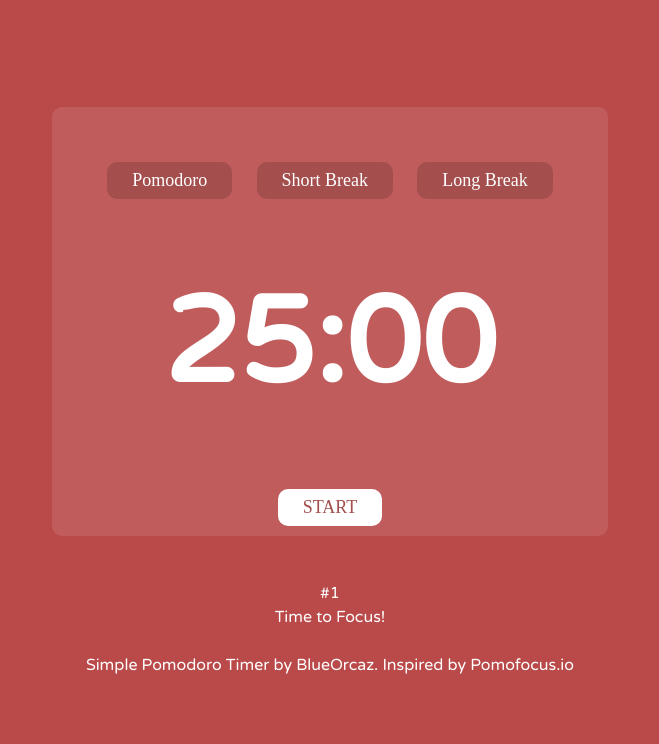
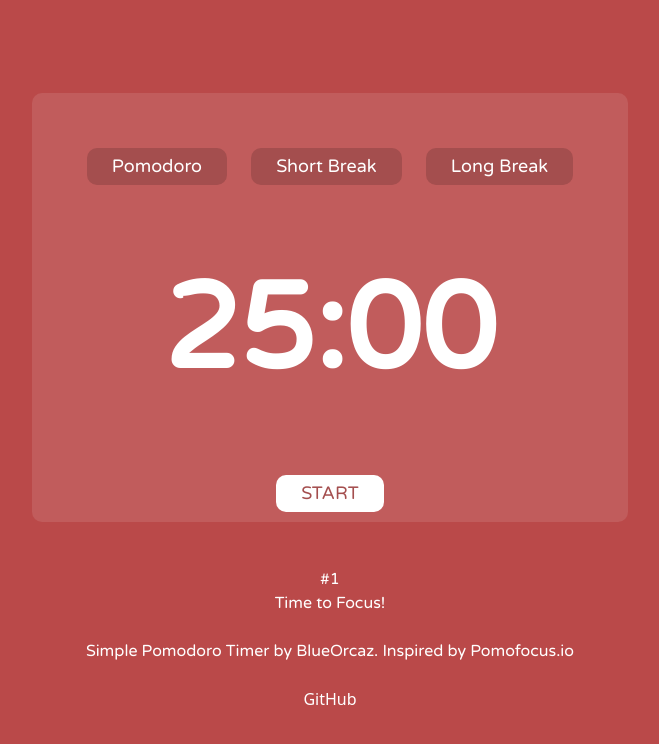
Before and after one commit to BlueOrcaz/sveltekit-pomodoro, a SvelteKit app: page / in a window 1280 px wide. Shown: the top 744 px of the page, without its empty margins (310-969 px from the left). Built offline with nearby package versions, Linux system fonts and the light colour scheme.

Commit message:
fixed bugs

```diff
--- a/src/routes/Timer.svelte
+++ b/src/routes/Timer.svelte
@@ -21,6 +21,8 @@
     }
 
     function pomodoroTime() { // set it to specific mode
+        buttonText = "START";
+        visible = false;
         clearInterval(interval);
         remaining = 1500;
         currentMode = "Pomodoro";
@@ -31,6 +33,8 @@
     }
 
     function shortBreak() {
+        buttonText = "START";
+        visible = false;
         clearInterval(interval);
         remaining = 300;
         currentMode = "Short";
@@ -40,9 +44,9 @@
         updateUI();
     }
 
-
-
     function longBreak() {
+        buttonText = "START";
+        visible = false;
         clearInterval(interval);
         remaining = 900;
         currentMode = "Long";
@@ -112,7 +116,7 @@
 
     <button class="start-button" on:click={updateTimer} style="color: {buttonColour}">{buttonText}</button>
     {#if visible}
-        <button on:click={nextMode} style="color: {buttonColour}">Next Mode</button>
+        <button on:click={nextMode} style="background-color: {backgroundColour}">Next Mode</button>
     {/if}
 </div>
 
@@ -120,6 +124,8 @@
 <p class="font-varela">Time to Focus!</p>
 <br/>
 <p class="font-varela">Simple Pomodoro Timer by BlueOrcaz. Inspired by Pomofocus.io</p>
+<br/>
+<a href="https://github.com/BlueOrcaz" target="_blank">GitHub</a>
 
 <link href='https://fonts.googleapis.com/css?family=Varela Round' rel='stylesheet'>
 
@@ -144,7 +150,7 @@
 
 
     button {
-        font-family: 'Arial Rounded MT Regular';
+        font-family: 'Varela Round';
         margin: 10px;
         padding: 5px 25px;
         font-size: 18px;
```
